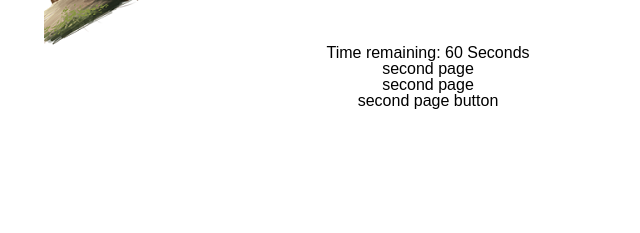
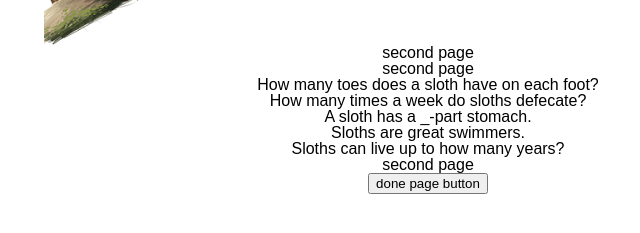
Before and after one commit to kumarivb/TriviaGame, a plain HTML site: page index.html in a window 1280 px wide. Both pictures are taken after a click on the button "Start". Shown: the part 225-458 px from the top of the page, without its empty margins (212-852 px from the left). Drawn offline with nearby package versions, Linux system fonts and the light colour scheme.

Commit message:
changed a few id's on index.html, re-styled app.js, and added a loop for questions on app.js

```diff
--- a/assets/javascript/app.js
+++ b/assets/javascript/app.js
@@ -2,10 +2,9 @@
 $(document).ready(function() {
 
 // --------------------------- Variables -------------------
-var correctAnswCount = 0;
-var wrongAnswCount = 0;
-var unAnswCounter = 0;
-var clickedAnsw;
+var correctAnswCount;
+var wrongAnswCount;
+var unAnswCounter;
 
 var timer = 60;
 var timerCounter;
@@ -19,12 +18,13 @@ var stop = function(){
 };
 
 var decrement = function(){
+    console.log(timer--);
     $('.timerContent').html('<h2>Time remaining: ' + timer + ' Seconds' + '</h2>');
     if (timer === 0) {
         stop();
         $("#triviaContent").hide();
         $("#allDone").show();
-        console.log('3rd page');
+        console.log('out of time');
     };
 };
 
@@ -34,55 +34,32 @@ var questions = [
 // question 1
     {
         question: "How many toes does a sloth have on each foot?",
-        answers: {
-            a: "4",
-            b: "7",
-            c: "3",
-            d: "2",
-        },
-            correctAnsw: "c",
+        answers: ["4", "7", "3", "2"],
+        correctAnsw: "3",
     },
 // question 2
     {
         question: "How many times a week do sloths defecate?",
-        answers: {
-            a: "1",
-            b: "2",
-            c: "3",
-            d: "4",
-        },
-            correctAnsw: "a",
+        answers: ["1", "2", "3", "4"],
+        correctAnsw: "1",
     },
 // question 3
     {
         question: "A sloth has a _-part stomach.",
-        answers: {
-            a: "3",
-            b: "9",
-            c: "6",
-            d: "4",
-        },
-            correctAnsw: "d",
+        answers: ["3", "9", "6", "4"],
+        correctAnsw: "4",
     },
 // question 4
     {
         question: "Sloths are great swimmers.",
-        answers: {
-            a: "True",
-            b: "False",
-        },
-            correctAnsw: "a",
+        answers: ["True", "False"],
+        correctAnsw: "True",
     },
 // question 5
     {
         question: "Sloths can live up to how many years?",
-        answers: {
-            a: "10",
-            b: "20",
-            c: "30",
-            d: "40",
-        },
-            correctAnsw: "c",
+        answers: ["10", "20", "30", "40"],
+        correctAnsw: "30",
     },
 ];
 
@@ -98,18 +75,24 @@ var questions = [
 };
 
     // start button
-    $("#startBtn").click(countdown);
+    //$("#startBtn").click(countdown);
     $("#startBtn").on("click", function() {
         $("#startPage").hide();
         $("#triviaContent").show();
         $("#allDone").hide();
     });
 
+    // questions
+    for (var i = 0; i < questions.length; i ++) {
+        $('.questionsContent').append(
+            '<h2>' + questions[i].question + '</h2>');
 
-    // timer
-;
-
-    // questions
+    // answers, used var=j bacause I think it is standard practice
+        for (var j = 0; j < questions[i].answers.length; j ++) {
+            $('.answerContent').append(
+                );
+        };
+    };
 
 
     // done button
--- a/index.html
+++ b/index.html
@@ -28,15 +28,15 @@
             </div>
 
             <div class="questionsContent">
-                <span id="q">second page</span>
+                <span>second page</span>
             </div>
 
             <div class="answerContent">
                 <span>second page</span>
             </div>
 
-            <div id="doneBtn">
-                <span>second page button</span>
+            <div class="doneButton">
+                <button id="doneBtn">done page button</button>
             </div>
         </div>
 
```
